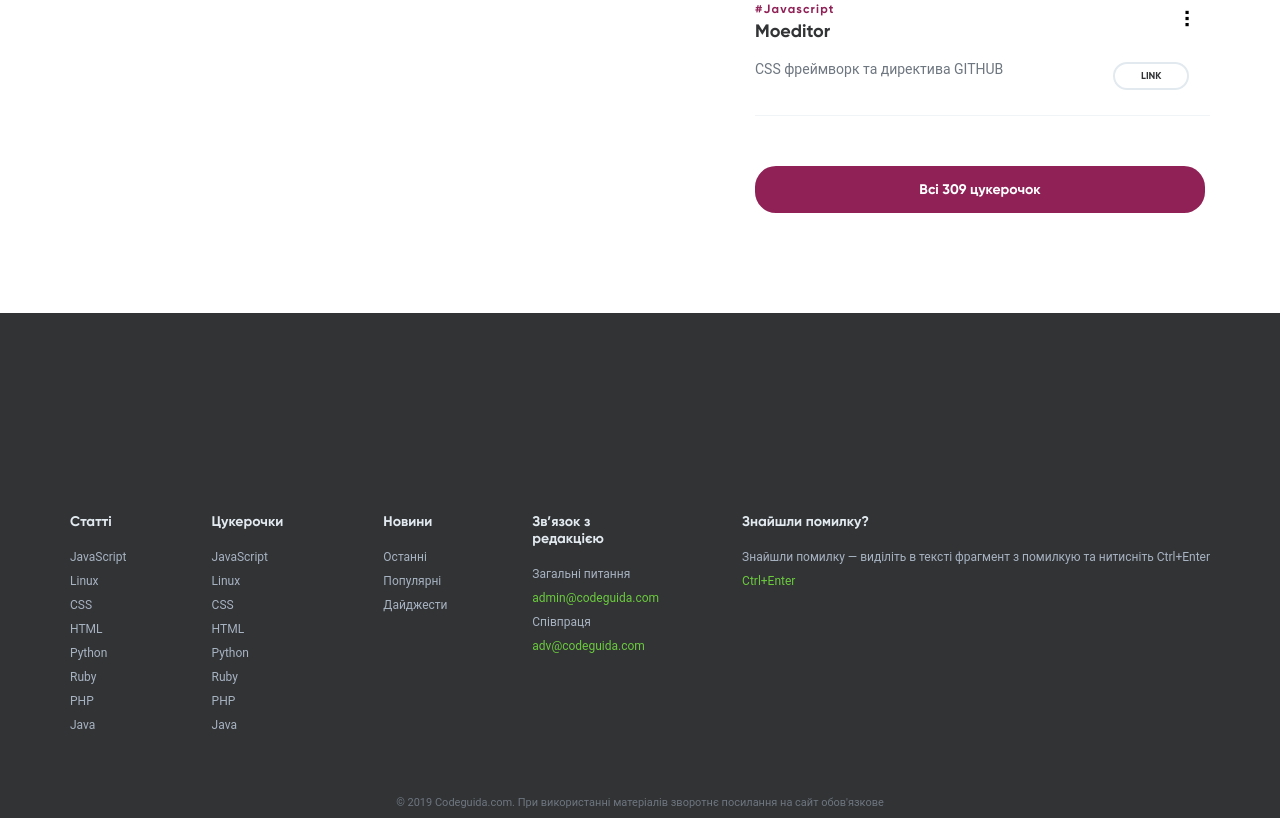
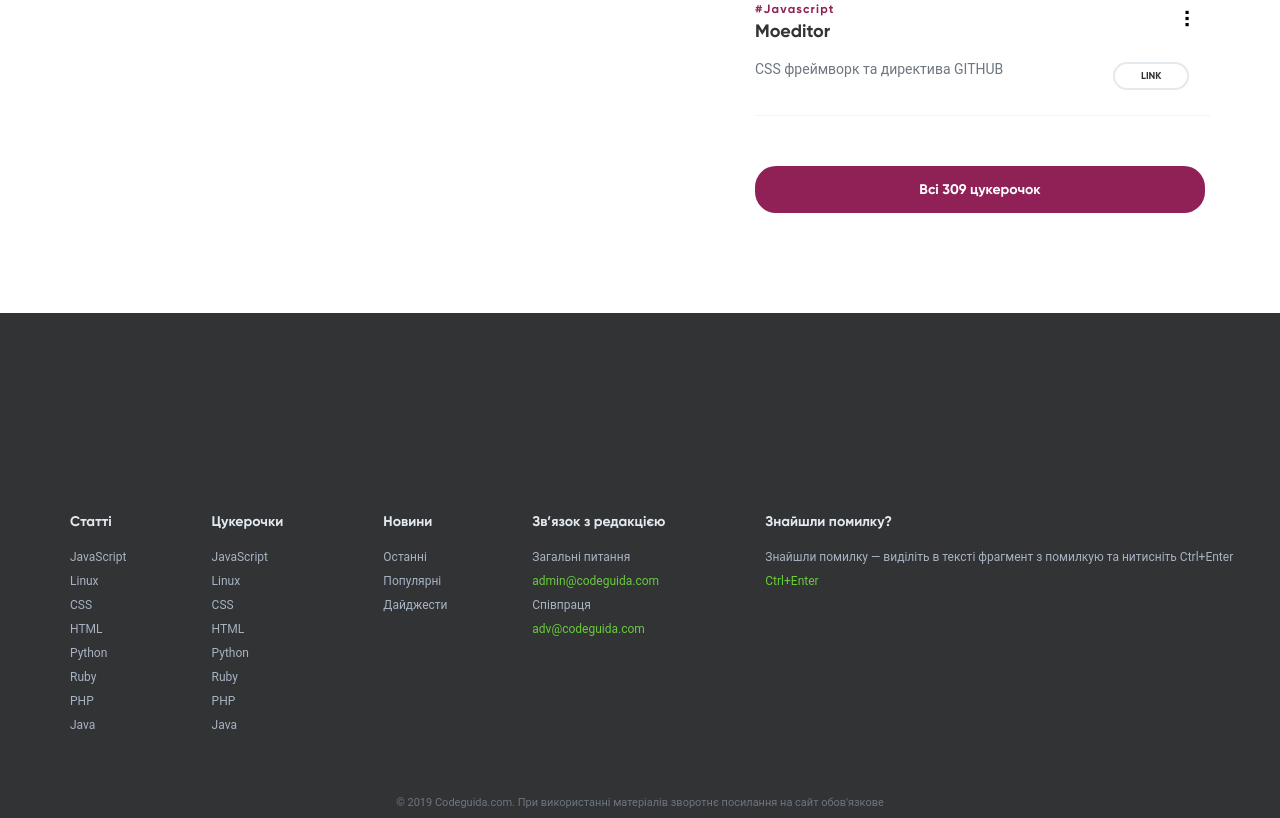
Before and after one commit to mysterious25/lesson0, a website: page src/index.html in a window 1280 px wide. Shown: the part 591-1409 px from the top of the page. Drawn offline with Linux system fonts and the light colour scheme.

Commit message:
new commit

```diff
--- a/src/index.html
+++ b/src/index.html
@@ -143,7 +143,7 @@
       </ul>
     </div>
     <div class="ftr_column">
-      <span class="ftr_title">Зв’язок з редакцією</span>
+      <span class="ftr_title">Зв’язок&nbsp;з&nbsp;редакцією</span>
       <ul class="ftr_list">
         <li class="ftr_item">Загальні питання</li>
         <li class="ftr_item"><a href="admin@codeguida.com">admin@codeguida.com</a></li>
```
